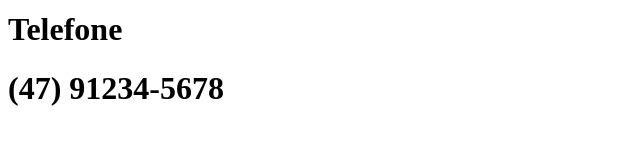
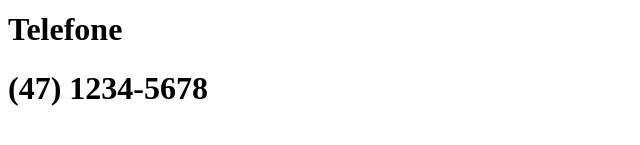
Before and after one commit to Usuari0Alura/sistemas-de-cursos, a plain HTML site: page Contato.html in a window 1280 px wide. Shown: the part 127-272 px from the top of the page, 0-640 px from the left. Drawn offline with Linux system fonts and the light colour scheme.

Commit message:
Removendo 9 do numero de contato

```diff
--- a/Contato.html
+++ b/Contato.html
@@ -10,6 +10,6 @@
     <h1>Contato</h1>
     <h1>Entre em contato pelo email eduardo@gmail.com</h1>
     <h1>Telefone</h1>
-    <h1>(47) 91234-5678</h1>
+    <h1>(47) 1234-5678</h1>
 </body>
 </html>
```
